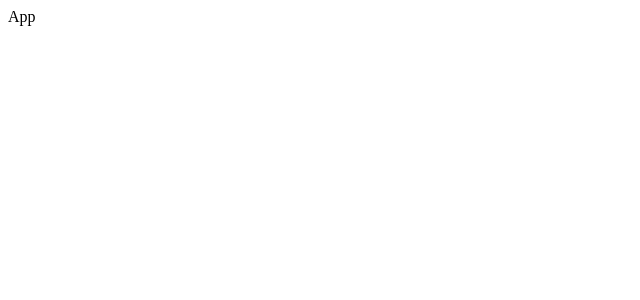
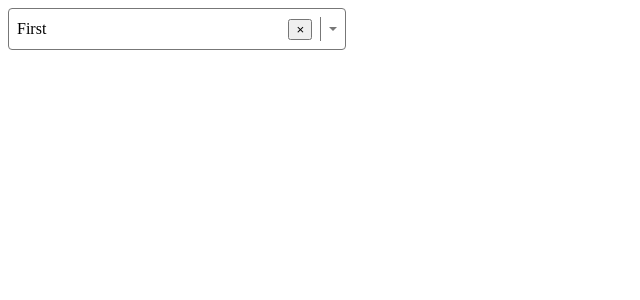
Before and after one commit to elizerdim/react-single-and-multi-select, a React (Vite) app: page / in a window 1280 px wide. Shown: the top 300 px of the page, without its empty margins (0-640 px from the left). Built offline with nearby package versions, Linux system fonts and the light colour scheme; the HTML template or start-up script is replaced by a standard one.

Commit message:
Add single select component

```diff
--- a/src/App.tsx
+++ b/src/App.tsx
@@ -1,5 +1,25 @@
+import { useState } from "react";
+import { SelectOption } from "./types";
+import Select from "./Select";
+
+const options: SelectOption[] = [
+  { label: "First", value: 1 },
+  { label: "Second", value: 2 },
+  { label: "Third", value: 3 },
+  { label: "Fourth", value: 4 },
+  { label: "Fifth", value: 5 },
+];
+
 export default function App() {
+  const [value, setValue] = useState<(typeof options)[0] | undefined>(
+    options[0]
+  );
+
   return (
-    <div>App</div>
-  )
+    <Select
+      options={options}
+      value={value}
+      onChange={(o: SelectOption | undefined) => setValue(o)}
+    />
+  );
 }
--- /dev/null
+++ b/src/Select.tsx
@@ -0,0 +1,64 @@
+import { useEffect, useState } from "react";
+import { SelectOption, SelectProps } from "./types"
+import styles from "./select.module.css";
+
+export default function Select({ value, onChange, options }: SelectProps) {
+  const [isOpen, setIsOpen] = useState(false);
+  const [highlightedIndex, setHighlightedIndex] = useState(0);
+
+  function clearOptions() {
+    onChange(undefined);
+  }
+
+  function selectOption(option: SelectOption) {
+    if (option !== value) onChange(option);
+  }
+
+  function isOptionSelected(option: SelectOption) {
+    return option === value;
+  }
+
+  useEffect(() => {
+    if (isOpen) setHighlightedIndex(0);
+  }, [isOpen]);
+
+  return (
+    <div
+      onBlur={() => setIsOpen(false)}
+      onClick={() => setIsOpen(!isOpen)}
+      tabIndex={0}
+      className={styles.container}
+    >
+      <span className={styles.value}>{value?.label}</span>
+      <button
+        onClick={(e) => {
+          e.stopPropagation();
+          clearOptions();
+        }}
+        className={styles["clear-btn"]}
+      >
+        &times;
+      </button>
+      <div className={styles.divider}></div>
+      <div className={styles.caret}></div>
+      <ul className={`${styles.options} ${isOpen ? styles.show : ""}`}>
+        {options.map((option, index) => (
+          <li
+            onClick={(e) => {
+              e.stopPropagation();
+              selectOption(option);
+              setIsOpen(false);
+            }}
+            onMouseEnter={() => setHighlightedIndex(index)}
+            key={option.value}
+            className={`${styles.option} ${
+              isOptionSelected(option) ? styles.selected : ""
+            } ${index === highlightedIndex ? styles.highlighted : ""}`}
+          >
+            {option.label}
+          </li>
+        ))}
+      </ul>
+    </div>
+  );
+}
--- /dev/null
+++ b/src/select.module.css
@@ -0,0 +1,82 @@
+.container {
+  position: relative;
+  width: 20em;
+  min-height: 1.5em;
+  border: .05em solid #777;
+  display: flex;
+  align-items: center;
+  gap: .5em;
+  padding: .5em;
+  border-radius: .25em;
+  outline: none;
+}
+
+.container:focus {
+  border-color: hsl(200, 100%, 50%)
+}
+
+.value {
+  flex-grow: 1;
+}
+
+.close-btn {
+  background: none;
+  color: #777;
+  border: none;
+  outline: none;
+  cursor: pointer;
+  padding: 0;
+  font-size: 1.25em;
+}
+
+.clear-btn:focus,
+.clear-btn:hover {
+  color: #333;
+}
+
+.divider {
+  background-color: #777;
+  align-self: stretch;
+  width: .05em;
+}
+
+.caret {
+  translate: 0 25%;
+  border: .25em solid transparent;
+  border-top-color: #777;
+}
+
+.options {
+  position: absolute;
+  margin: 0;
+  padding: 0;
+  list-style: none;
+  display: none;
+  max-height: 15em;
+  overflow-y: auto;
+  border: .05em solid #777;
+  border-radius: .25em;
+  width: 100%;
+  left: 0;
+  top: calc(100% + .25em);
+  background-color: white;
+  z-index: 100;
+}
+
+.options.show {
+  display: block;
+}
+
+.option {
+  padding: .25em .5em;
+  cursor: pointer;
+}
+
+.option.selected {
+  background-color: hsl(200, 100%, 70%);
+}
+
+.option.highlighted {
+  background-color: hsl(200, 100%, 50%);
+  color: white;
+}
--- /dev/null
+++ b/src/types.ts
@@ -0,0 +1,10 @@
+export type SelectOption = {
+  label: string;
+  value: string | number;
+};
+
+export type SelectProps = {
+  value?: SelectOption;
+  onChange: (value: SelectOption | undefined) => void;
+  options: SelectOption[];
+};
```
Also changed, not shown: .eslintrc.cjs, 1 other file (tests, documents, lock files or other folders).
